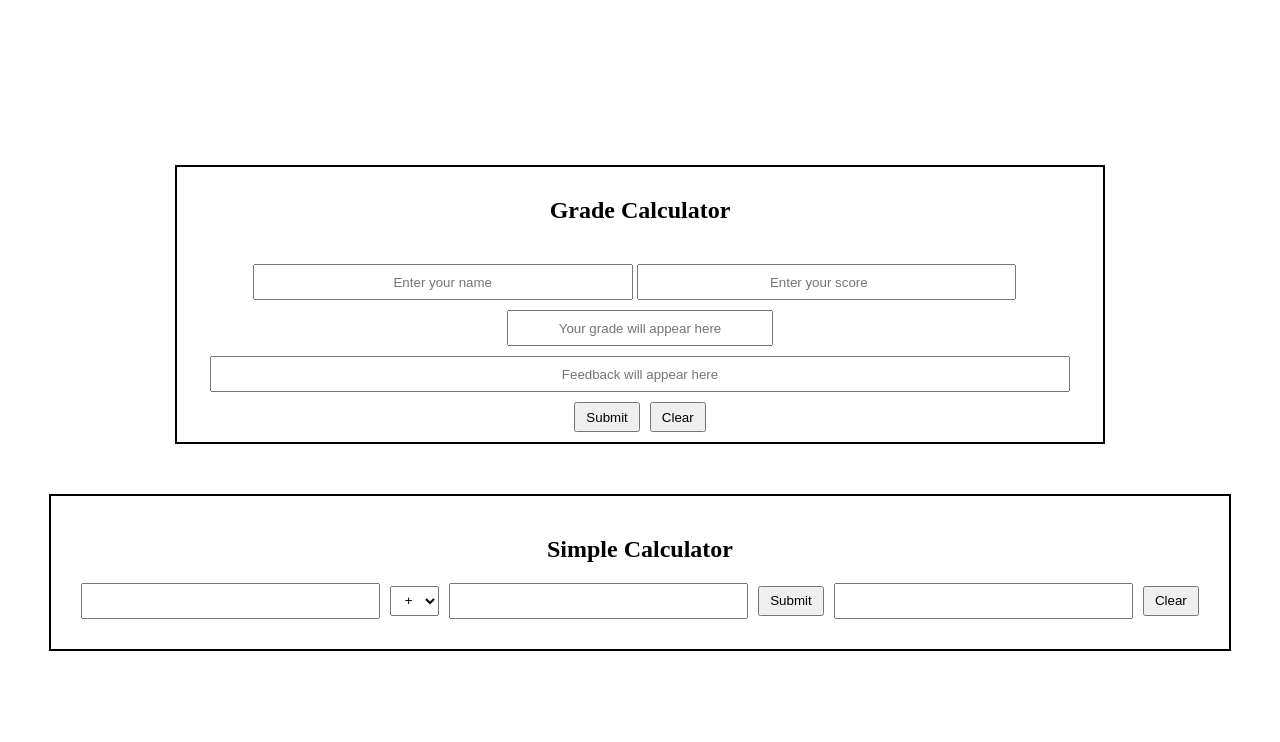
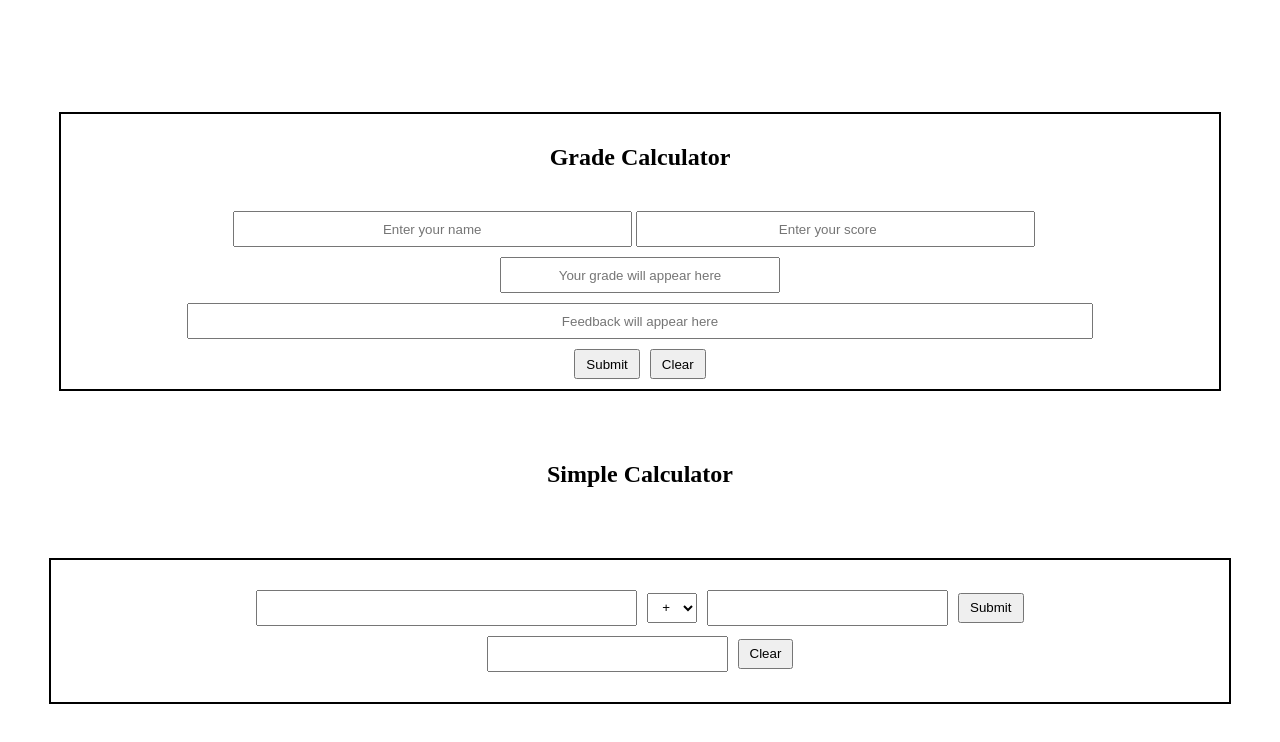
Before and after one commit to Ad3n1x/Actual-calc, a plain HTML site: page assignment.html in a window 1280 px wide. Drawn offline with Linux system fonts and the light colour scheme.

Commit message:
`Updated HTML styles and layout for calculator assignment`

```diff
--- a/assignment.html
+++ b/assignment.html
@@ -24,14 +24,7 @@
             align-items: center;
             gap: 10px;
             margin: 10px;
-        }
-
-        .input1,
-        .input2,
-        .input3 {
-            width: 300px;
-            height: 30px;
-            text-align: center;
+            flex-wrap: wrap;
         }
 
         .select1 {
@@ -71,6 +64,7 @@
             gap: 20px;
             border: 2px solid black;
             padding: 10px;
+            width: 90%;
         }
 
         .div5 {
@@ -83,18 +77,27 @@
             text-align: center;
         }
 
+        .input3 {
+            width: 30%;
+            height: 30px;
+            text-align: center;
+        }
+
         .input6 {
             width: 30%;
             height: 30px;
             text-align: center;
         }
-        .div6{
+
+        .div6 {
+            display: flex;
             width: 90%;
             padding: 20px;
             border: 2px solid black;
             align-items: center;
             justify-content: center;
             text-align: center;
+            flex-wrap: wrap;
         }
     </style>
     <div class="div3">
@@ -112,25 +115,26 @@
     </div>
 
 
+    <h2>
+        Simple Calculator
+    </h2>
     <div class="div6">
-        <h2>
-            Simple Calculator
-        </h2>
         <div class="div1">
-            <input type="number" id="num1input" class="input1">
+            <input type="number" id="num1input" class="input5">
             <select name="" id="operatorinput" class="select1">
-                <option value="+" >+</option>
-                <option value="-" >-</option>
+                <option value="+">+</option>
+                <option value="-">-</option>
                 <option value="*">*</option>
                 <option value="/">/</option>
                 <option value="%">%</option>
             </select>
-            <input type="text" id="num2input" class="input2">
+            <input type="number" id="num2input" class="input3">
             <button onclick="displayResult()" id="calculateButton" class="button1">Submit</button>
             <input type="text" id="operatorsolution" class="input3">
             <button onclick="clearFields()" id="clearButton" class="button2">Clear</button>
         </div>
     </div>
+
     <script src="assignment.js"></script>
 </body>
 
```
